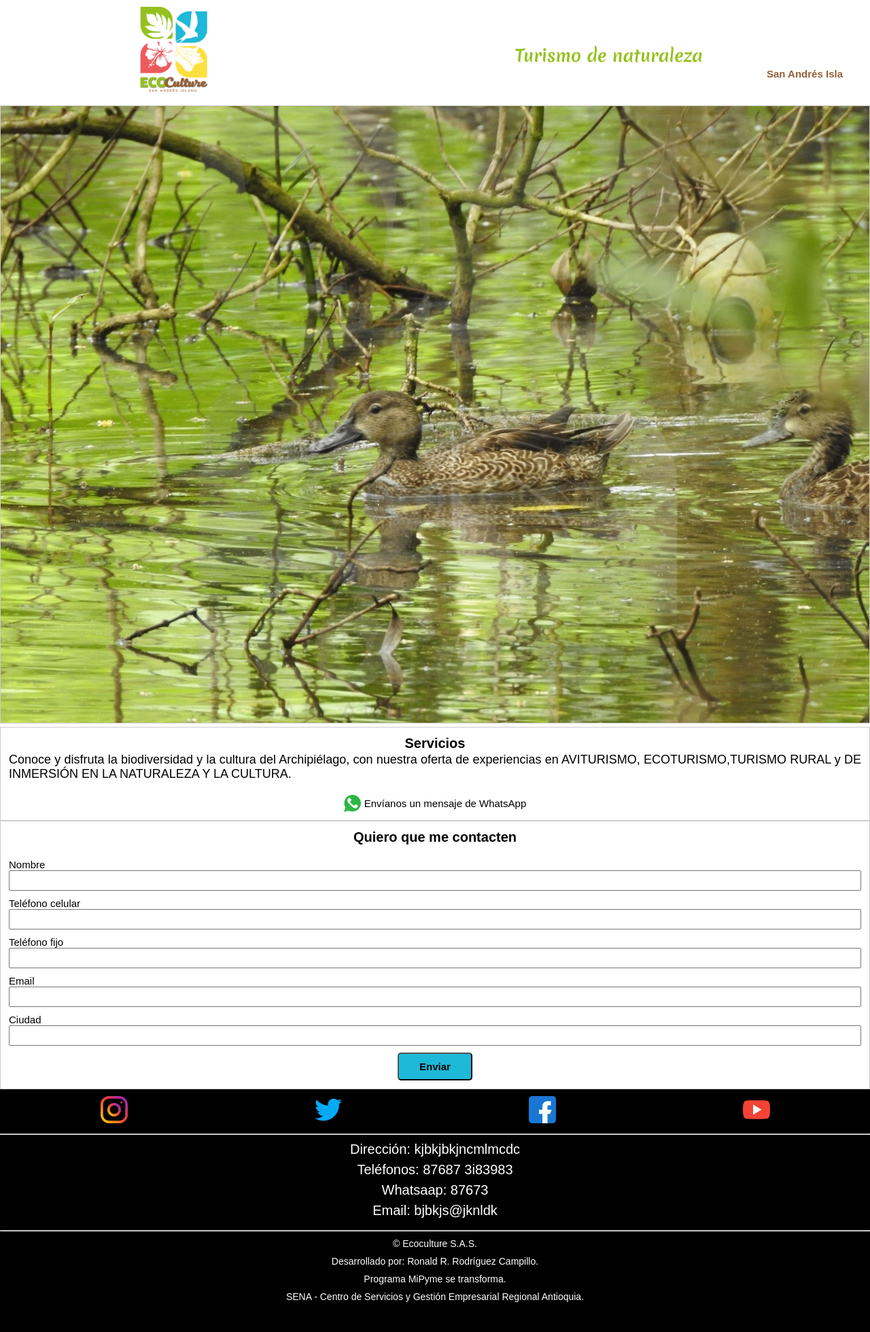
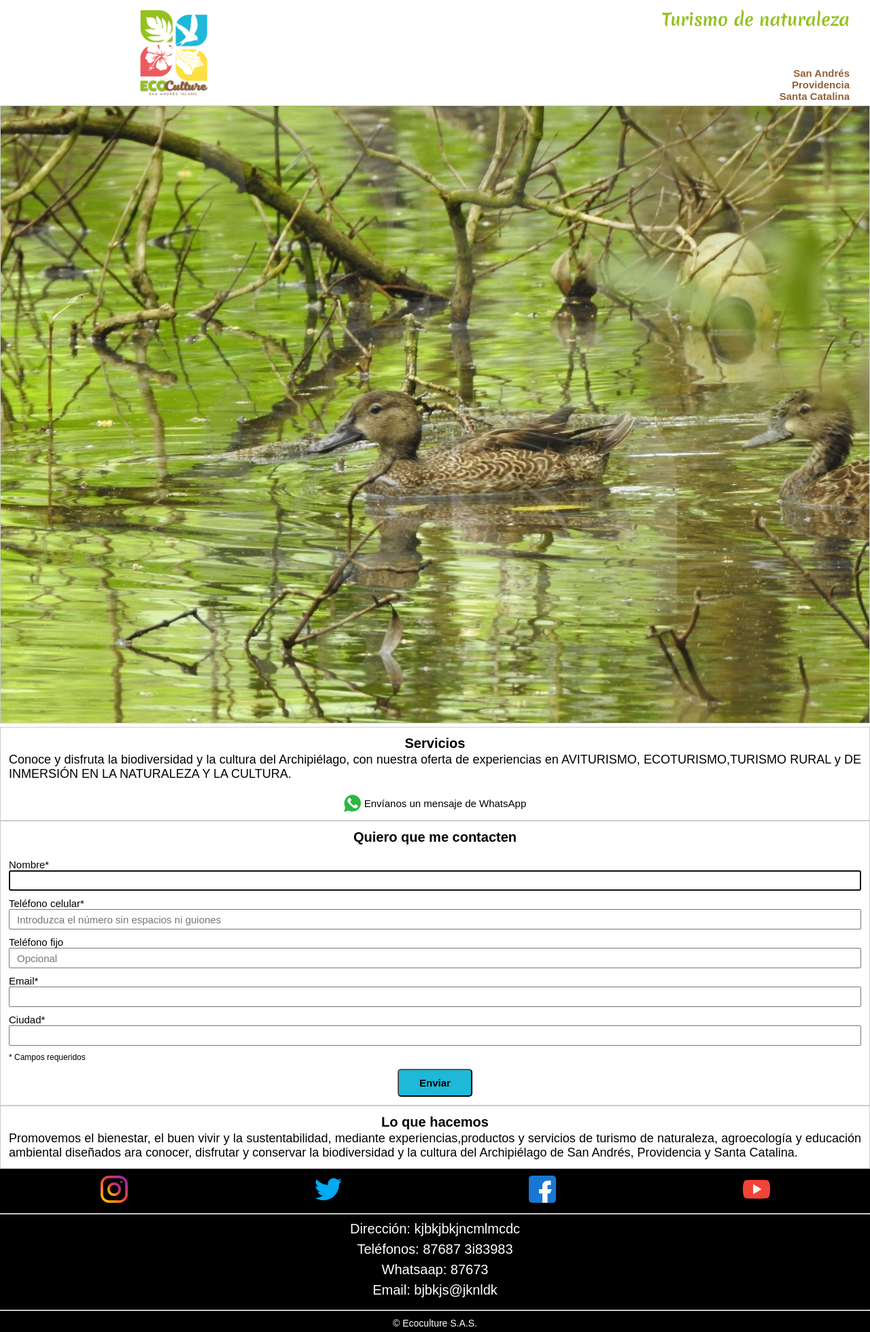
Before and after one commit to ronaldrrca/ecoculture_landingPage, a PHP site: page / in a window 1280 px wide. Shown: the top 1959 px of the page at 68% size. Run offline with PHP 8.4, Linux system fonts and the light colour scheme.

Commit message:
ajuste del encabezado

```diff
--- a/index.html
+++ b/index.html
@@ -21,19 +21,24 @@
                 <!-- <figcaption>Texto que se coloca debajo de las imagenes</figcaption> -->
             </figure>
         </section>
+
         <section id="title-subtitle">
             <article id="title">
                 <h1>Turismo de naturaleza</h1>
             </article>
             <article id="subtitle">
-                <h2>San Andrés Isla</h2>
+                <h2>San Andrés</h2>
+                <h2>Providencia</h2>
+                <h2>Santa Catalina</h2>
             </article>
         </section>
     </header>
+
     <main>
         <section id="image">
             <img src="./assets/images/3.jpg" alt="">
         </section>
+
         <!-- <hr class="section-separator"> -->
         <section id="benefits">
             <h2>Servicios</h2>
@@ -44,28 +49,34 @@
                 <img src="./assets/icons/whatsaap.svg" alt="">
                 <a id="whatsapp-link" href="https://api.whatsapp.com/send?phone=+57 300 3581311" target="_blank">Envíanos un mensaje de WhatsApp</a>
             </article>
+        </section>
 
-
-        </section>
         <!-- <hr class="section-separator"> -->
         <section id="form">
             <h2>Quiero que me contacten</h2>
            <form action="">
-               <label for="">Nombre</label>
-                <input type="text">
-               <label for="">Teléfono celular</label>
-                <input type="text">
+               <label for="">Nombre*</label>
+                <input type="text" autofocus required name="name">
+               <label for="">Teléfono celular*</label>
+                <input type="number" required name="cellphone" placeholder="Introduzca el número sin espacios ni guiones">
                <label for="">Teléfono fijo</label>
-                <input type="text">
-               <label for="">Email </label>
-                <input type="text">
-               <label for="">Ciudad</label>
-                <input type="text">
+                <input type="number" name="phone" placeholder="Opcional">
+               <label for="">Email*</label>
+                <input type="email" required name="email">
+               <label for="">Ciudad*</label>
+                <input type="text" required name="city">
+                <p id="required">* Campos requeridos</p>
                 <div id="submit"><input type="submit" value="Enviar"></div>
-
-           </form>
+            </form>
         </section>
 
+        <section id="additional-info">
+            <h2>Lo que hacemos</h2>
+            <p>Promovemos el bienestar, el buen vivir y la sustentabilidad, mediante experiencias,productos y
+                servicios de turismo de naturaleza, agroecología y educación ambiental diseñados ara conocer,
+                disfrutar y conservar la biodiversidad y la cultura del Archipiélago de San Andrés, Providencia
+                y Santa Catalina.</p>
+        </section>
     </main>
     <footer>
         <section id="social-media">
--- a/styles.css
+++ b/styles.css
@@ -68,6 +68,7 @@ footer{
     justify-content: center;
     align-items: center;
     /* border: 1px solid gray; */
+    padding-top: 1rem;
 }
 
 #logo-header img{
@@ -85,35 +86,40 @@ footer{
 
 #title{
     display: flex;
-    justify-content: center;
-    align-items: flex-end;
+    justify-content: flex-end;
+    align-items: flex-start;
     width: 100%;
     height: 10rem;
+    padding-top: 1rem;
 
-    /* background-color: pink; */
 }
 
 #title h1{
-    text-align: center;
+    text-align: right;
     font-family: 'Merienda', cursive;
     font-size: 2.5rem;
     color: var(--green);
+    padding-right: 3rem;
     /* font-family: 'Yellowtail', cursive; */
 }
 
 #subtitle{
     display: flex;
+    flex-direction: column;
     justify-content: flex-end;
-    align-items: flex-start;
+    align-items: center;
     width: 100%;
     height: 5rem;
-    padding-right: 4rem;
-    /* border: 1px solid green; */
+    padding-right: 3rem;
+
 }
 
 #subtitle h2{
     font-size: 1.5rem;
     color: var(--brown);
+    text-align: right;
+
+    width: 100%;
 }
 
 #image{
@@ -245,10 +251,14 @@ main section{
     margin-bottom: 2rem;
 }
 
-input[type=text]{
+input[type=text],
+input[type=number],
+input[type=email]{
     width: 100%;
     height: 3rem;
     margin-bottom: 1rem;
+    font-size: 1.5rem;
+    padding-left: 1rem;
 }
 
 label{
@@ -273,3 +283,26 @@ input[type=submit]{
    font-weight: bold;
    border-radius: 0.5rem;
 }
+
+#required{
+    font-size: 1.2rem;
+    margin-bottom: 1rem;
+}
+
+#additional-info{
+    width: 100%;
+    height: auto;
+    padding: 1.2rem;
+    /* background-color: orange; */
+}
+
+#additional-info h2{
+    text-align: center;
+    font-size: 2rem;
+    margin-bottom: 0.2rem;
+}
+
+#additional-info p{
+    font-size: 1.8rem;
+    text-align: justify;
+}
```
